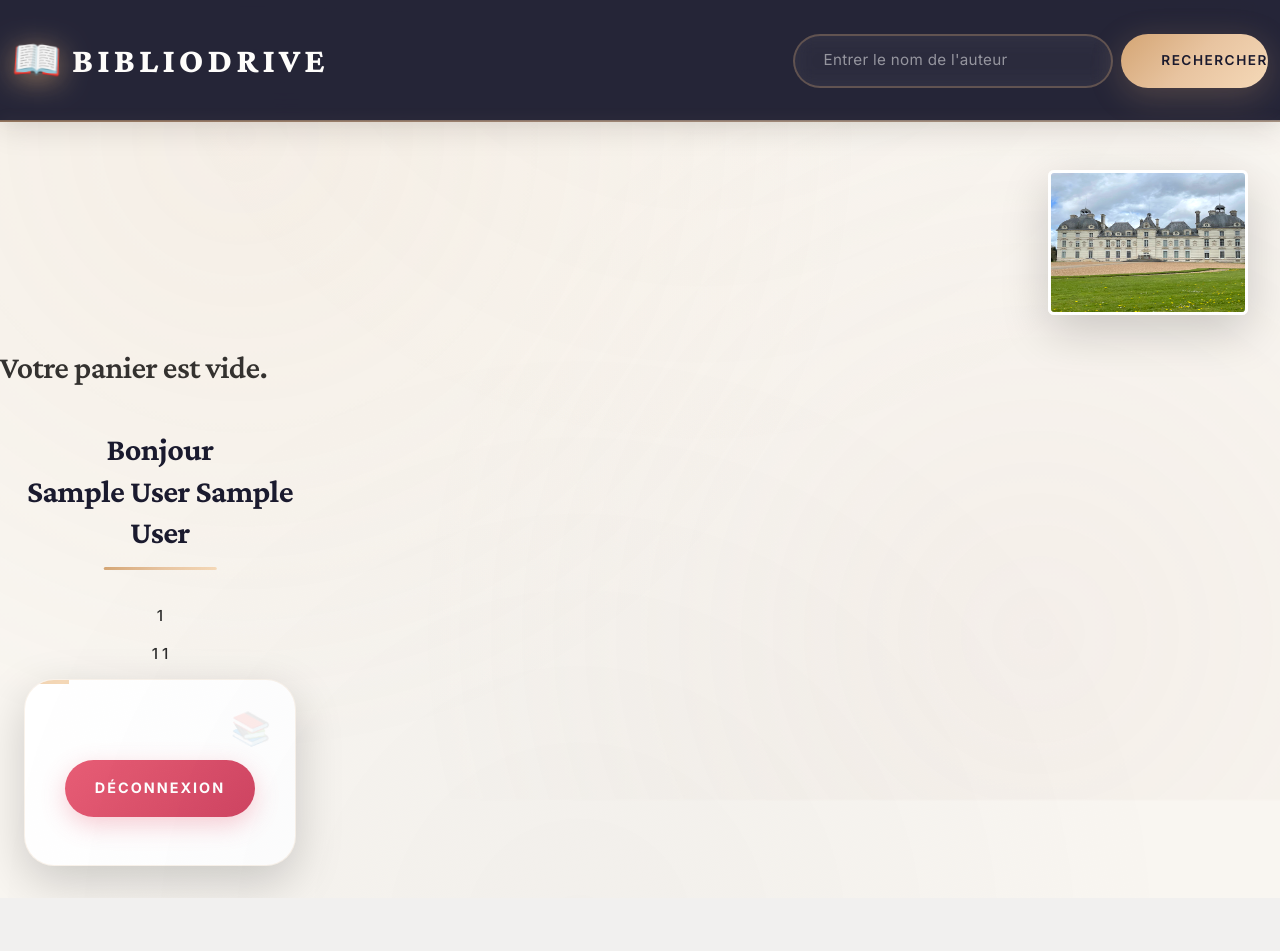
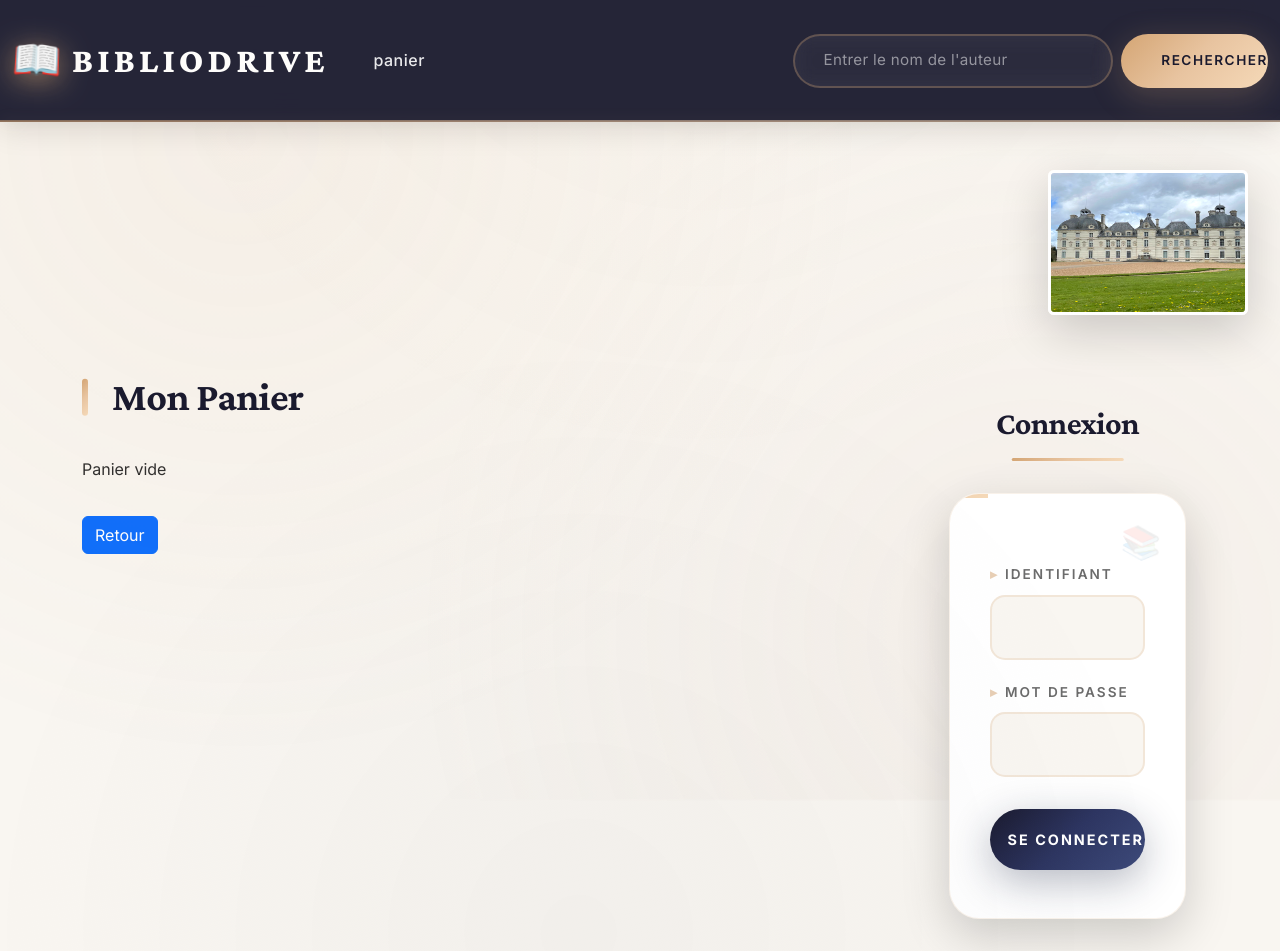
Before and after one commit to Noah22550/bibliodriveNoah, a PHP site: page /panier.php in a window 1280 px wide. Before the commit the page ends 898 px from the top, so only its background shows below. Run offline with PHP 8.4, Linux system fonts and the light colour scheme; the visitor is signed in with stand-in values (Sample User, id 1).

Commit message:
modif panier

```diff
--- a/entete.php
+++ b/entete.php
@@ -8,11 +8,16 @@
             <span class="navbar-toggler-icon"></span>
         </button>
         <div class="collapse navbar-collapse" id="navbarSupportedContent">
-            <form class="d-flex ms-auto" action="recherchelivres.php" method="GET">
-                <input class="form-control me-2" type="text" placeholder="Entrer le nom de l'auteur" name="Auteur" required>
-                <button class="btn btn-light couleurVert" type="submit">Rechercher</button>
-            </form>
-        </div>
+                <ul class="navbar-nav me-auto mb-2 mb-lg-0">
+                    <li class="nav-item">
+                        <a class="nav-link" href="panier.php">panier</a>
+                    </li>
+                </ul>
+                <form class="d-flex" action="recherchelivres.php" method="GET">
+                    <input class="form-control me-2" type="text" placeholder="Entrer le nom de l'auteur" name="Auteur" required>
+                    <button class="btn btn-light couleurVert" type="submit">Rechercher</button>
+                </form>
+         </div>
     </div>
 </nav>
 <div class="container-fluid">
--- a/panier.php
+++ b/panier.php
@@ -1,78 +1,77 @@
+<!DOCTYPE html>
+<html lang="fr">
+<head>
+    <link href="https://cdn.jsdelivr.net/npm/bootstrap@5.3.3/dist/css/bootstrap.min.css" rel="stylesheet">
+    <script src="https://cdn.jsdelivr.net/npm/bootstrap@5.3.3/dist/js/bootstrap.bundle.min.js"></script>
+    <link rel="stylesheet" href="style.css">
+    <meta charset="UTF-8">
+    <title>Mon Panier</title>
+</head>
+<body>
     <?php
     require_once('config.php');
 
-// Ajouter au panier
-if (isset($_POST['ajouter'])) {
-    $_SESSION['panier'][] = array(
-        'titre' => $_POST['titre'],
-        'auteur' => $_POST['auteur']
-    );
+    // Ajouter un livre au panier
+    if (isset($_GET['emprunter'])) {
+        $_SESSION['panier'][] = $_GET['emprunter'];
     }
 
-// Supprimer du panier
+    // Supprimer un livre du panier
     if (isset($_GET['supprimer'])) {
         unset($_SESSION['panier'][$_GET['supprimer']]);
     }
 
-// Valider le panier
-if (isset($_POST['valider'])) {
-    $_SESSION['panier'] = array();
+    // Vider le panier
+    if (isset($_GET['valider'])) {
+        unset($_SESSION['panier']);
     }
+
+    include('entete.php');
     ?>
-<!DOCTYPE html>
-<html lang="en">
-<head>
-    <meta charset="UTF-8">
-    <meta name="viewport" content="width=device-width, initial-scale=1.0">
-    <title>Document</title>
-    <link href="https://cdn.jsdelivr.net/npm/bootstrap@5.3.3/dist/css/bootstrap.min.css" rel="stylesheet">
-    <script src="https://cdn.jsdelivr.net/npm/bootstrap@5.3.3/dist/js/bootstrap.bundle.min.js"></script>
-    <link rel="stylesheet" href="style.css">
-</head>
-<body>
-    <?php include('entete.php');
-    if (isset($_SESSION['panier']) && !empty($_SESSION['panier'])) {
-        echo "<h2>Votre Panier</h2>";
-        echo "<table border='1'>
-                <tr>
-                    <th>Titre du Livre</th>
-                    <th>Auteur</th>
-                    <th>Action</th>
-                </tr>";
 
-        foreach ($_SESSION['panier'] as $index => $item) {
-            echo "<tr>
-                    <td>{$item['titre']}</td>
-                    <td>{$item['auteur']}</td>
-                    <td><a href='panier.php?supprimer=$index'>Supprimer</a></td>
-                  </tr>";
+    <div class="container mt-4">
+        <div class="row">
+            <div class="col-sm-9">
+                <h2>Mon Panier</h2>
+
+                <?php
+                if (isset($_SESSION['panier']) && count($_SESSION['panier']) > 0) {
+
+                    echo "<table class='table'>";
+                    echo "<tr><th>Titre</th><th>Auteur</th><th></th></tr>";
+
+                    foreach ($_SESSION['panier'] as $index => $nolivre) {
+
+                        $stmt = $connexion->prepare("SELECT livre.titre, auteur.nom, auteur.prenom
+                                                      FROM livre
+                                                      INNER JOIN auteur ON livre.noauteur = auteur.noauteur
+                                                      WHERE livre.nolivre = :nolivre");
+                        $stmt->bindValue(":nolivre", $nolivre);
+                        $stmt->execute();
+                        $livre = $stmt->fetch(PDO::FETCH_OBJ);
+
+                        echo "<tr>";
+                        echo "<td>$livre->titre</td>";
+                        echo "<td>$livre->nom $livre->prenom</td>";
+                        echo "<td><a href='panier.php?supprimer=$index' class='btn btn-danger btn-sm'>Supprimer</a></td>";
+                        echo "</tr>";
                     }
 
                     echo "</table>";
-        echo "<form method='post'>";
-        echo "<button type='submit' name='valider' class='btn btn-success'>Valider l'emprunt</button>";
-        echo "</form>";
+                    echo "<a href='panier.php?valider=1' class='btn btn-success'>Valider</a>";
+
                 } else {
-        echo "<h2>Votre panier est vide.</h2>";
+                    echo "<p>Panier vide</p>";
                 }
                 ?>
+
+                <a href='recherchelivres.php' class='btn btn-primary mt-3'>Retour</a>
+            </div>
+
             <div class="col-sm-3">
-                <?php
-                    // Si l'utilisateur est connecté
-                    if (isset($_SESSION["inscription_completee"])) {
-                        echo "<h5>Bonjour<br/>" . $_SESSION['prenom'] . " " . $_SESSION['nom'] . "</h5>";
-                        echo "<p>" . $_SESSION['adresse'] . "</p>";
-                        echo "<p>" . $_SESSION['codepostal'] . " " . $_SESSION['ville'] . "</p>";
-                        echo '<form method="post">
-                                <div class="input-group-btn text-center">
-                                    <button class="btn btn-danger" name="deco" type="submit">Déconnexion</button>
+                <?php include('inscription.php'); ?>
             </div>
-                            </form>';
-                    } else {
-                        // Sinon, afficher le formulaire de connexion
-                        include('inscription.php');
-                    }
-                ?>
+        </div>
     </div>
 </body>
 </html>
```
Lines whose indentation alone changed are shown as unchanged.
